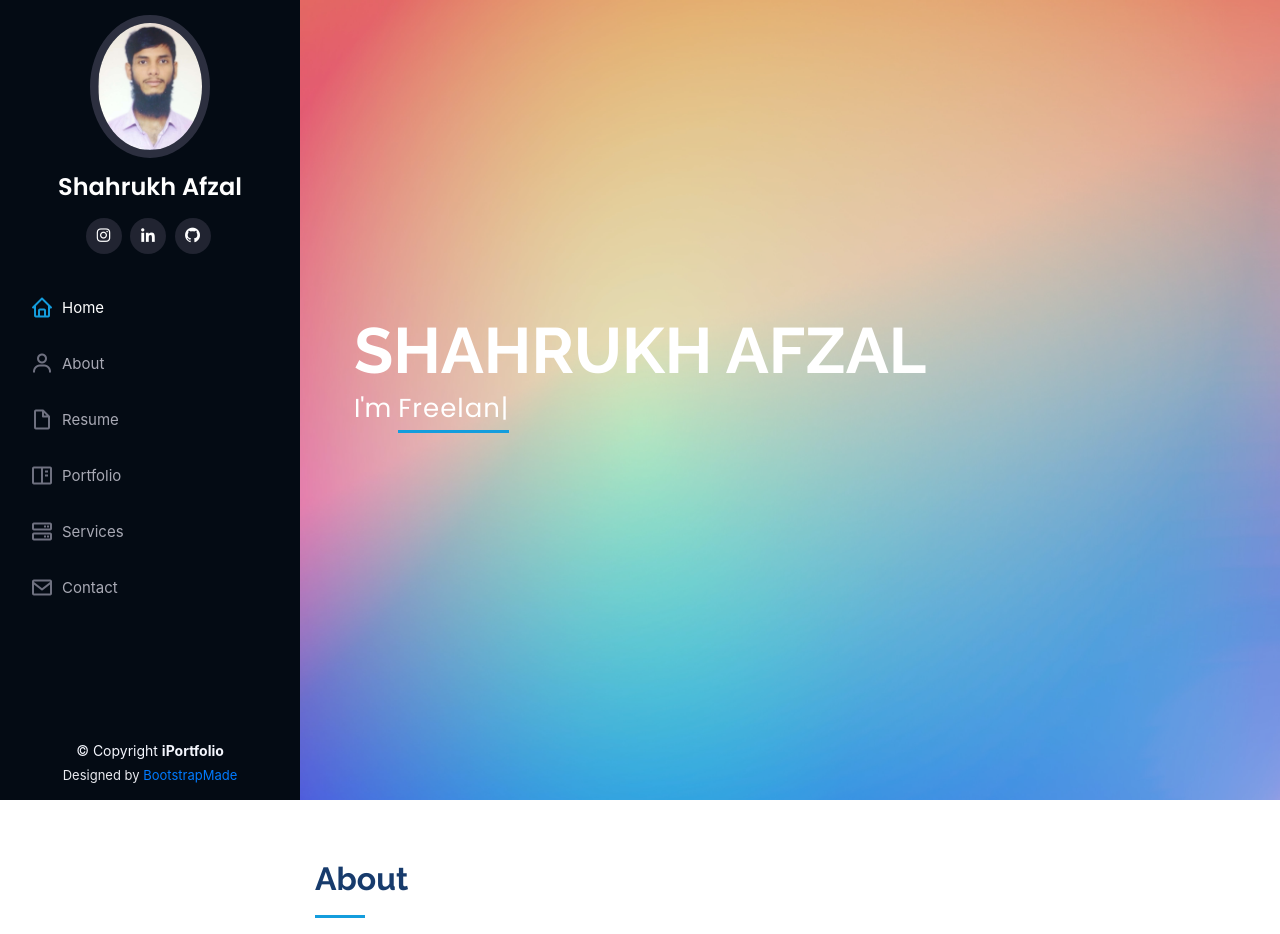
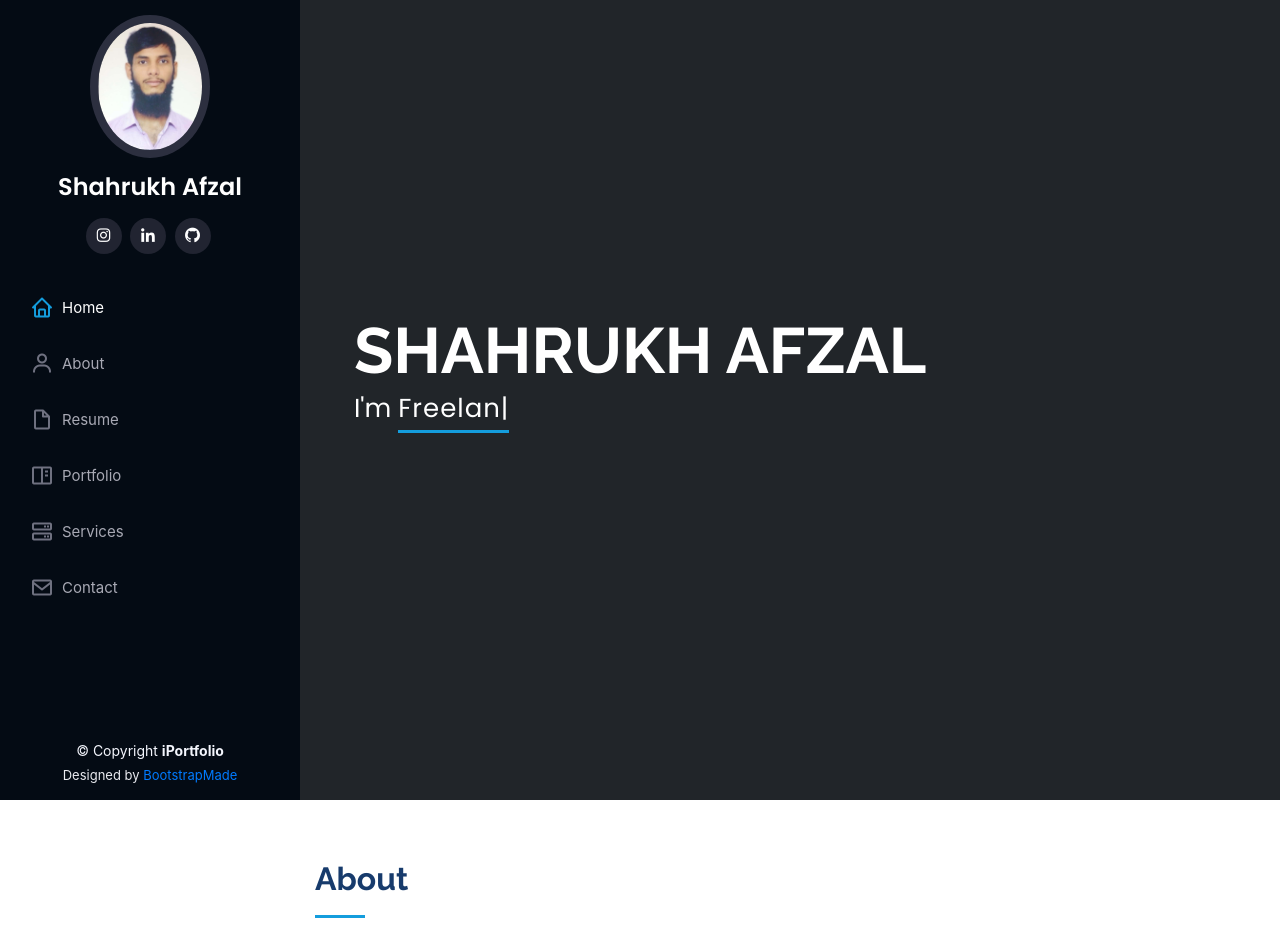
Before and after one commit to ShahrukhAfzal/mywebsite, a Django app: page / in a window 1280 px wide. Shown: the top 934 px of the page. Run offline with Django 3.2, Linux system fonts and the light colour scheme; some libraries are stand-ins or nearby versions.

Commit message:
Updated the code

```diff
--- a/www/static/css/style.css
+++ b/www/static/css/style.css
@@ -217,7 +217,7 @@ h1, h2, h3, h4, h5, h6 {
 
 #hero:before {
   content: "";
-  background: rgba(0, 0, 0, 0.1);
+  background: rgba(33, 37, 41, 1);
   position: absolute;
   bottom: 0;
   top: 0;
```
